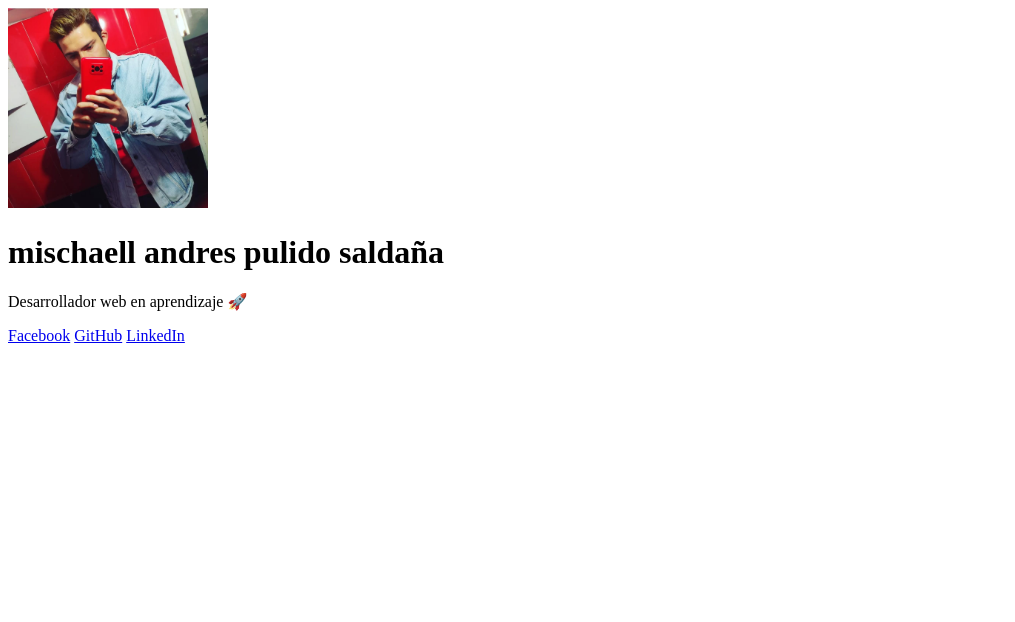
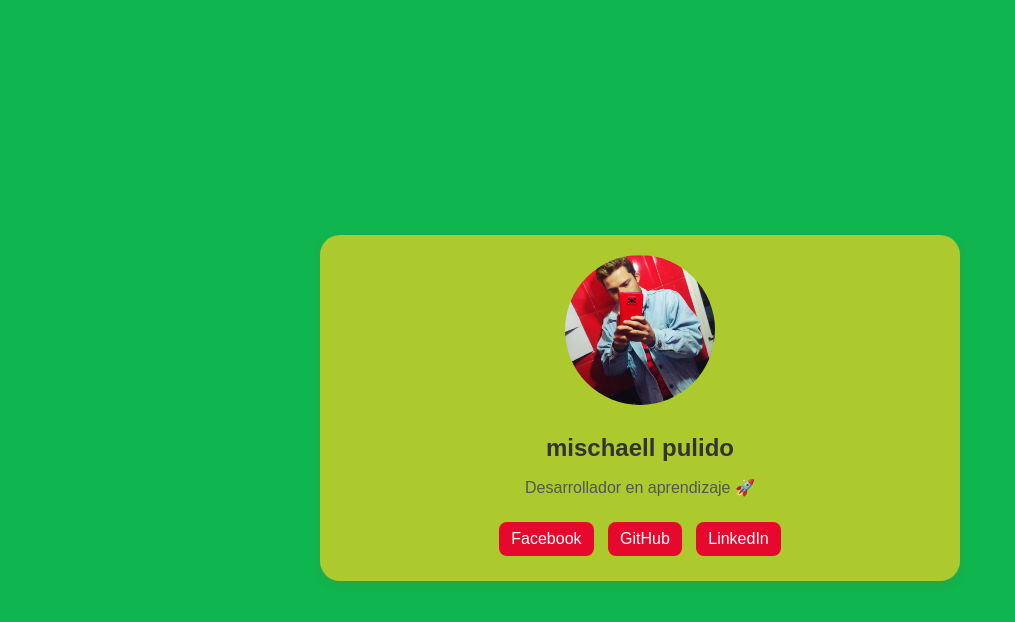
Before and after one commit to laserbix12/tarjeta-personal-mischaell-pulido-, a plain HTML site: page index.html in a window 1280 px wide. Shown: the whole page, without its empty margins (0-1015 px from the left). Drawn offline with Linux system fonts and the light colour scheme.

Commit message:
agruege stilos css

```diff
--- a/index.html
+++ b/index.html
@@ -1,24 +1,23 @@
 <!DOCTYPE html>
 <html lang="es">
-
 <head>
   <meta charset="UTF-8">
   <meta name="viewport" content="width=device-width, initial-scale=1.0">
   <title>Mi Tarjeta</title>
+  <link rel="stylesheet" href="styles.css">
+</head>
+<body>
 
-</head>
-
-<body>
-  <div></div>
-    <img src="imagenes/imagen.jpg" alt="Foto de perfil" width="200">
-
-    <h1>mischaell andres pulido saldaña</h1>
-    <p>Desarrollador web en aprendizaje 🚀</p>
+  <div class="card">
+    <img src="imagenes/imagen.jpg" alt="Foto de perfil" width="260" height="200">
+    <h1>mischaell pulido</h1>
+    <p>Desarrollador en aprendizaje 🚀</p>
     <div class="buttons">
-      <a href="https://www.facebook.com/" target="_blank">Facebook</a>
-      <a href="https://github.com/laserbix12" target="_blank">GitHub</a>
-      <a href="https://www.linkedin.com/in/andres-figueredo-16aa47189/" target="_blank">LinkedIn</a>
+      <a href="https://www.facebook.com/?locale=es_LA" target="_blank">Facebook</a>
+      <a href="https://github.com/laserbix12/tarjeta-personal-mischaell-pulido-#start-of-content="_blank">GitHub</a>
+      <a href="https://www.linkedin.com/in/erwin-joya-pulido-4b4b25210/" target="_blank">LinkedIn</a>
     </div>
   </div>
+
 </body>
 </html>
--- /dev/null
+++ b/styles.css
@@ -0,0 +1,46 @@
+body {
+  font-family: Arial, sans-serif;
+  background-color: #07b348f6;
+  display: flex;
+  justify-content: center;
+  align-items: center;
+  height: 100vh;
+}
+.card {
+  background-color: rgb(172, 201, 46);
+  padding: 20px;
+  border-radius: 20px;
+  text-align: center;
+  box-shadow: 0 4px 8px rgba(228, 44, 44, 0.1);
+  width: 600px;
+  }
+
+
+.card img {
+  border-radius: 50%;
+  width: 150px;
+  height: 150px;
+  object-fit: cover;
+  margin-bottom: 15px;
+}
+.card h1 {
+  margin: 10px 0;
+  font-size: 24px;
+  color : #333;
+}
+.card p {
+  color: #555;
+  margin-bottom: 20px;
+}
+
+
+.buttons a {
+  display: inline-block;
+  margin: 5px;
+  padding: 8px 12px;
+  text-decoration: none;
+  color: white;
+  background-color: #e6082d;
+  border-radius: 8px;
+  transition: background 0.3s;
+}
```
